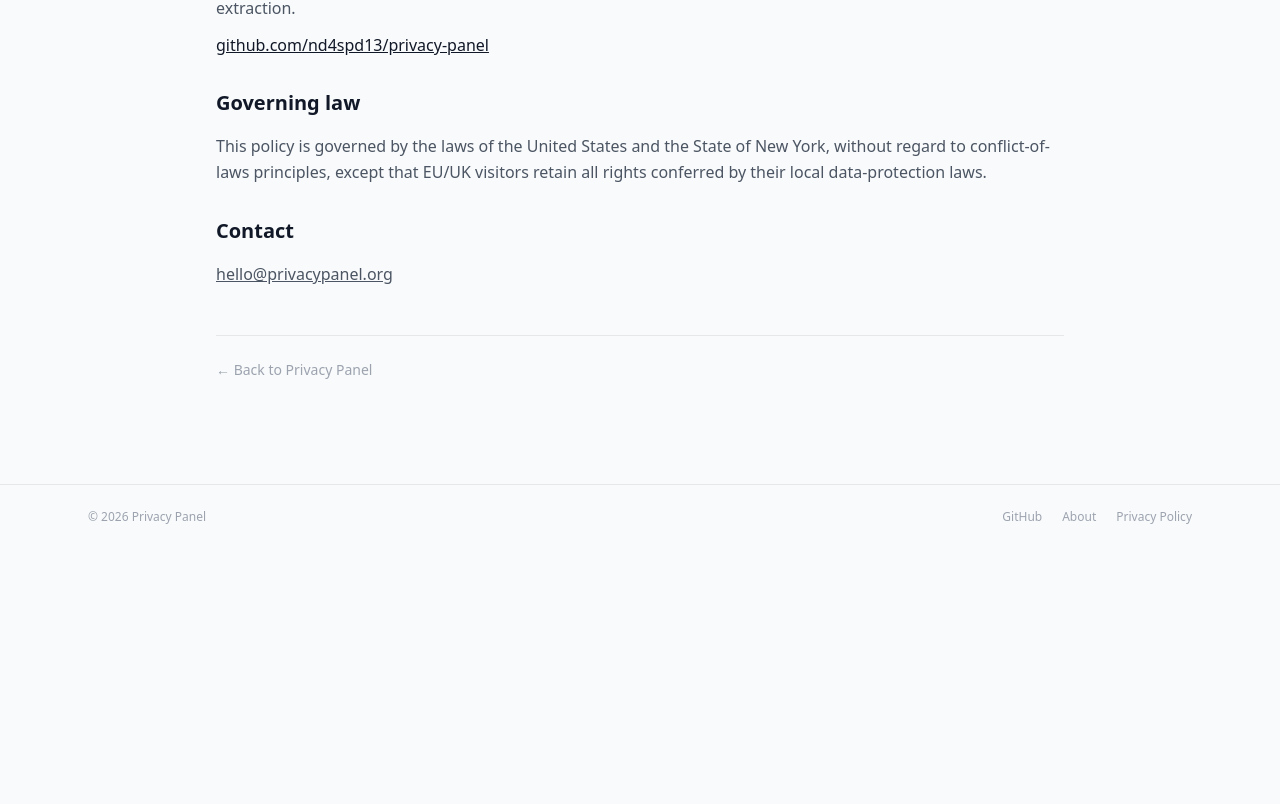
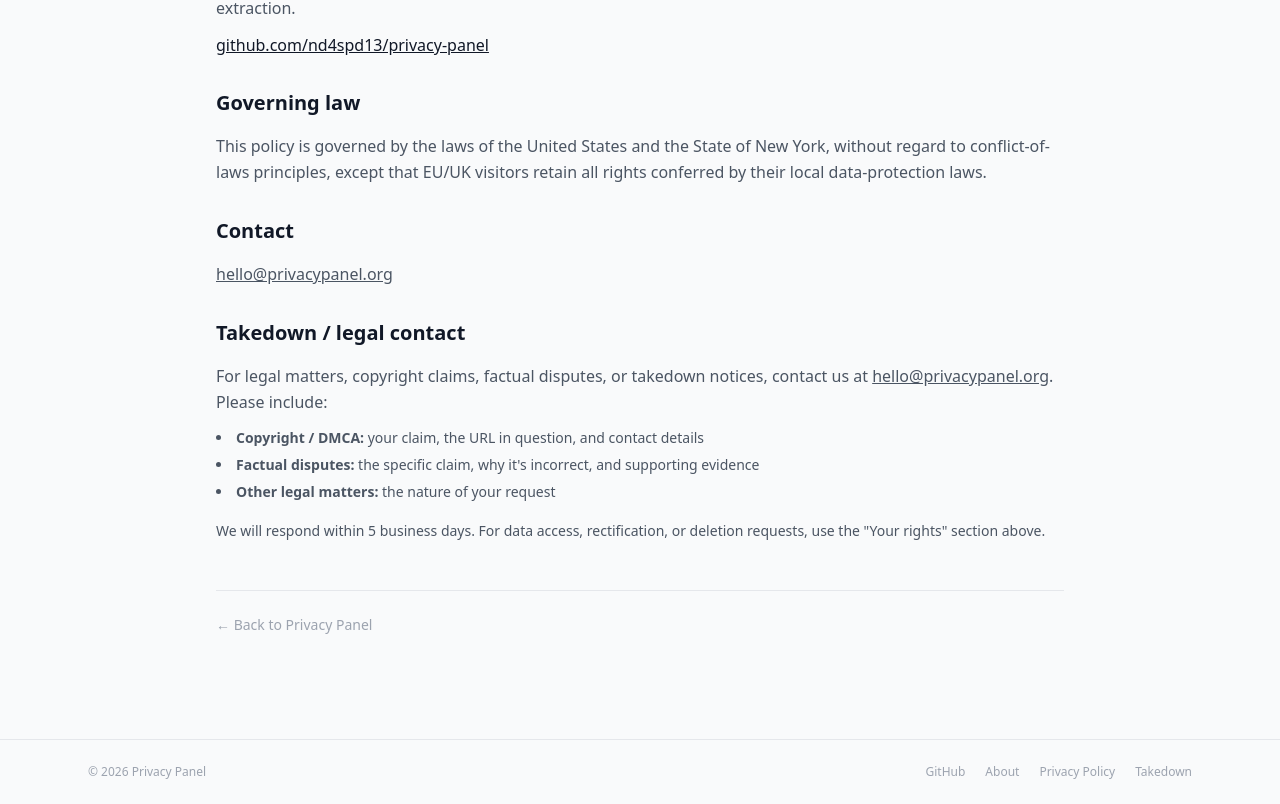
Before and after one commit to nd4spd13/privacy-panel, a Next.js app: page /privacy in a window 1280 px wide. Shown: the part 4607-5411 px from the top of the page. Before the commit the page ends 5156 px from the top, so only its background shows below. Built offline with nearby package versions, Linux system fonts and the light colour scheme; no server answers.

Commit message:
Cleanup
CRS-169, CRS-189, CRS-192,

```diff
--- a/src/app/layout.tsx
+++ b/src/app/layout.tsx
@@ -22,9 +22,10 @@
           <div className="max-w-6xl mx-auto px-6 flex items-center justify-between text-xs text-gray-400">
             <span>© {new Date().getFullYear()} Privacy Panel</span>
             <nav className="flex gap-5">
-              <a href="https://github.com/crspy-inc/privacy-panel" target="_blank" rel="noopener noreferrer" className="hover:text-gray-700">GitHub</a>
+              <a href="https://github.com/nd4spd13/privacy-panel" target="_blank" rel="noopener noreferrer" className="hover:text-gray-700">GitHub</a>
               <a href="/about" className="hover:text-gray-700">About</a>
               <a href="/privacy" className="hover:text-gray-700">Privacy Policy</a>
+              <a href="mailto:hello@privacypanel.org?subject=Takedown%20Notice" className="hover:text-gray-700">Takedown</a>
             </nav>
           </div>
         </footer>
--- a/src/app/privacy/page.tsx
+++ b/src/app/privacy/page.tsx
@@ -477,12 +477,33 @@
           </section>
 
           {/* ── Contact ──────────────────────────────────────────────────────── */}
-          <section>
+          <section className="mb-8">
             <h2 className="text-xl font-bold text-gray-900 mb-4">Contact</h2>
             <p className="text-gray-600 leading-relaxed">
               <a href="mailto:hello@privacypanel.org" className="underline hover:text-gray-900">
                 hello@privacypanel.org
               </a>
+            </p>
+          </section>
+
+          {/* ── Takedown / legal ─────────────────────────────────────────────── */}
+          <section>
+            <h2 className="text-xl font-bold text-gray-900 mb-4">Takedown / legal contact</h2>
+            <p className="text-gray-600 leading-relaxed mb-3">
+              For legal matters, copyright claims, factual disputes, or takedown notices, contact us at{" "}
+              <a href="mailto:hello@privacypanel.org" className="underline hover:text-gray-900">
+                hello@privacypanel.org
+              </a>
+              . Please include:
+            </p>
+            <ul className="list-disc list-inside text-gray-600 space-y-1 text-sm leading-relaxed mb-4">
+              <li><strong>Copyright / DMCA:</strong> your claim, the URL in question, and contact details</li>
+              <li><strong>Factual disputes:</strong> the specific claim, why it&apos;s incorrect, and supporting evidence</li>
+              <li><strong>Other legal matters:</strong> the nature of your request</li>
+            </ul>
+            <p className="text-gray-600 leading-relaxed text-sm">
+              We will respond within 5 business days. For data access, rectification, or deletion requests,
+              use the &quot;Your rights&quot; section above.
             </p>
           </section>
 
```
Also changed, not shown: public/robots.txt.
